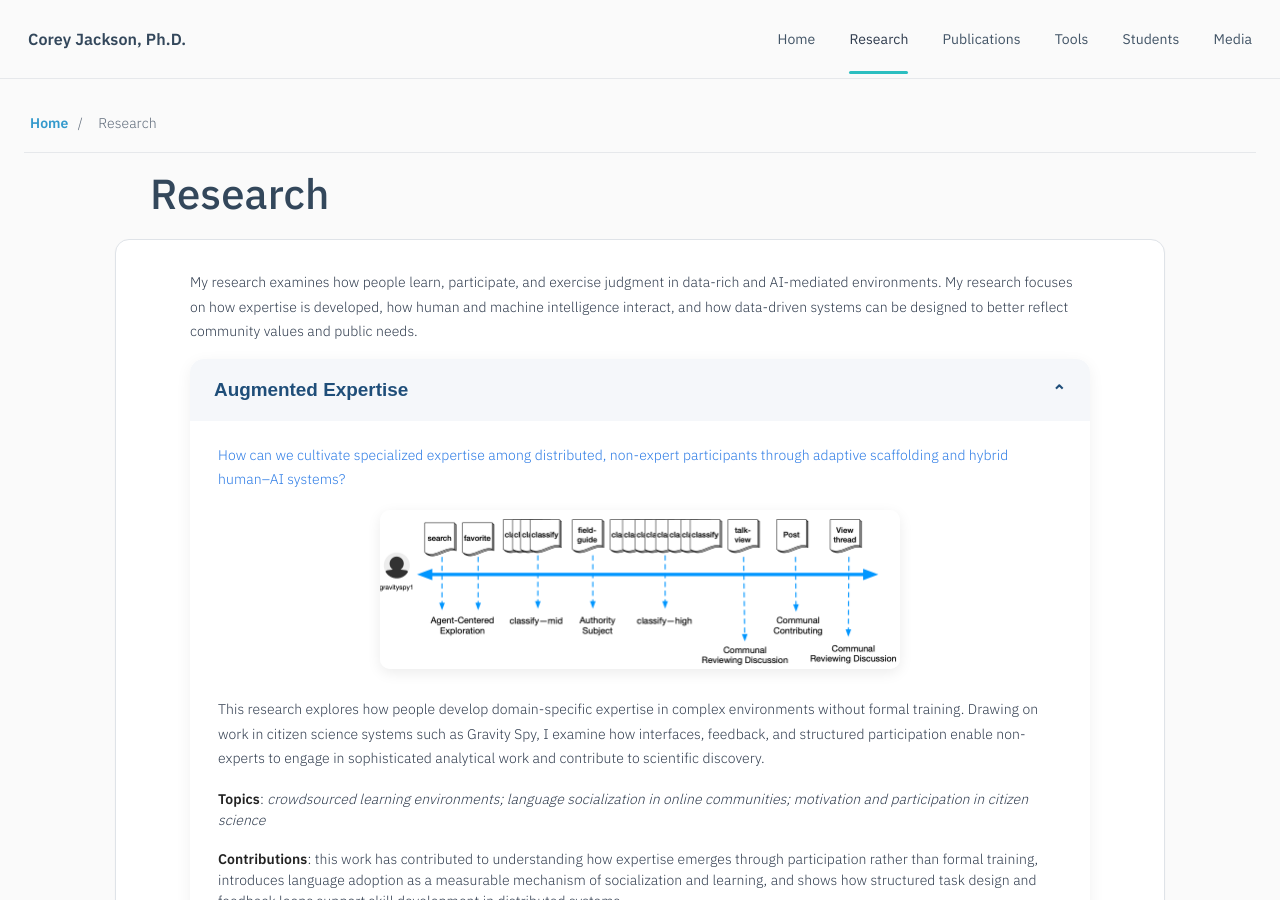
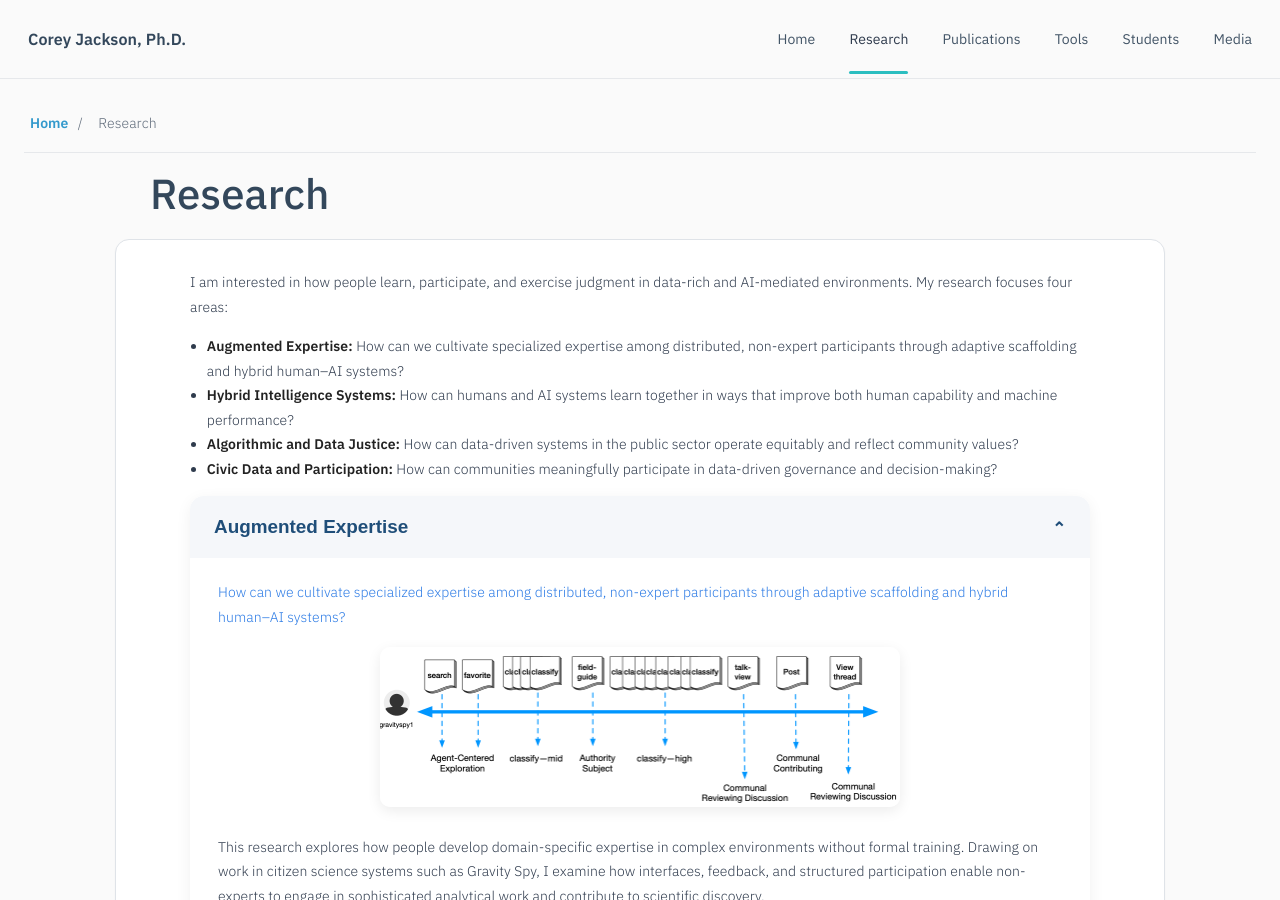
Before and after one commit to cjacks04/cjacks04.github.io, a Jekyll site: the page built from research.md, in a window 1280 px wide and 900 px high. Built offline with Jekyll 4.4.1, drawn with Linux system fonts in a browser that asks for light colours; nearby versions of some CDN libraries; a style sheet for code colours, icons or effects is not loaded.

Commit message:
update list

```diff
--- a/research.md
+++ b/research.md
@@ -8,10 +8,15 @@ permalink: /research/
 
   <div class="research-intro">
     <p>
-      My research examines how people learn, participate, and exercise judgment in data-rich and AI-mediated environments. My research focuses on how expertise is developed, how human and machine intelligence interact, and how data-driven systems can be designed to better reflect community values and public needs.
-    </p>
+      I am interested in how people learn, participate, and exercise judgment in data-rich and AI-mediated environments. My research focuses four areas:</p>
+        <ul>
+          <li><strong>Augmented Expertise:</strong> How can we cultivate specialized expertise among distributed, non-expert participants through adaptive scaffolding and hybrid human–AI systems?</li>
+          <li><strong>Hybrid Intelligence Systems:</strong> How can humans and AI systems learn together in ways that improve both human capability and machine performance?</li>
+          <li><strong>Algorithmic and Data Justice:</strong> How can data-driven systems in the public sector operate equitably and reflect community values?</li>
+          <li><strong>Civic Data and Participation:</strong> How can communities meaningfully participate in data-driven governance and decision-making?</li>
+        </ul>
+
   </div>
-
   <!-- AUGMENTED EXPERTISE -->
   <div class="research-card collapsible-card">
     <button class="research-card-toggle" type="button">
```
